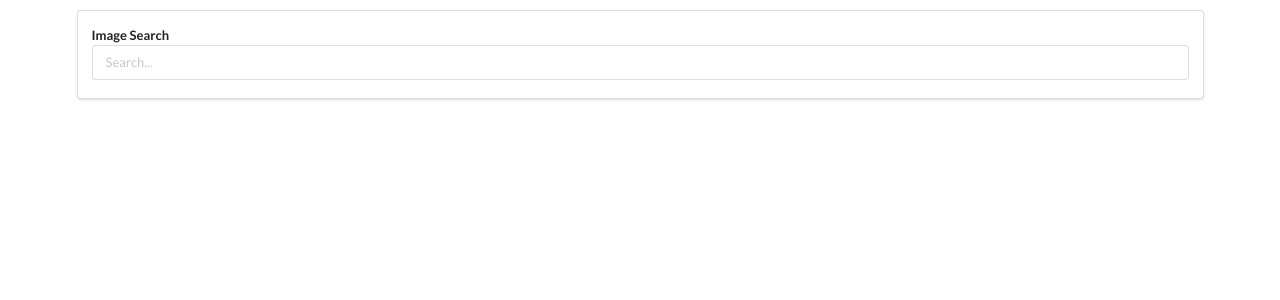
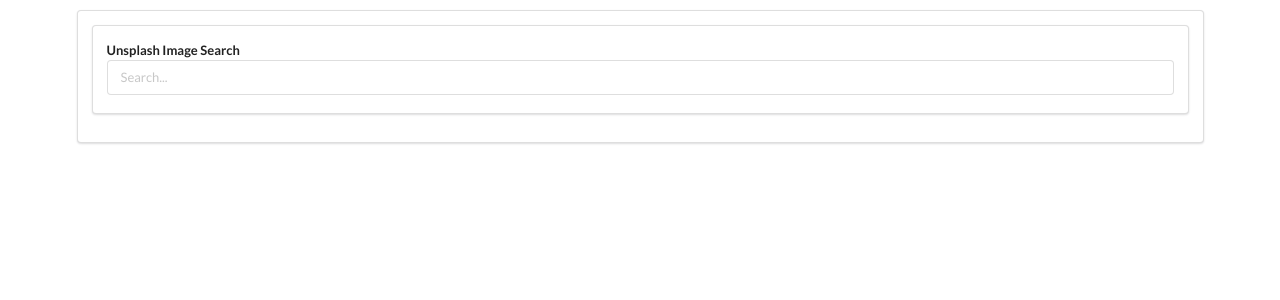
Before and after one commit to bvasilop/React-Unsplash-Pic-Search, a React app: page / in a window 1280 px wide. Shown: the top 300 px of the page. Built offline with nearby package versions, Linux system fonts and the light colour scheme.

Commit message:
added loader to images

```diff
--- a/src/components/App.js
+++ b/src/components/App.js
@@ -19,8 +19,10 @@
     const { images } = this.state;
     return (
       <div className="ui container" style={{ marginTop: '10px' }}>
-        <SearchBar onSubmit={this.onSearchSubmit} />
-        <ImageList images={images} />
+        <div className="ui segment">
+          <SearchBar onSubmit={this.onSearchSubmit} />
+          <ImageList images={images} />
+        </div>
       </div>
     );
   }
--- a/src/components/ImageList.js
+++ b/src/components/ImageList.js
@@ -8,7 +8,15 @@
   const images = props.images.map(image => (
     <ImageCard key={image.id} image={image} />
   ));
-
+  if (!images) {
+    return (
+      <div className="ui segment">
+        <div className="ui active inverted dimmer">
+          <div className="ui text loader">Loading</div>
+        </div>
+      </div>
+    );
+  }
   return <div className="image-list">{images}</div>;
 };
 
--- a/src/components/SearchBar.js
+++ b/src/components/SearchBar.js
@@ -17,8 +17,8 @@
       <div className="ui segment">
         <form onSubmit={this.onFormSubmit} className="ui form">
           <div className="field">
-            <label htmlFor="Image Search" id="image-search">
-              Image Search
+            <label htmlFor="Unsplash Image Search" id="image-search">
+              Unsplash Image Search
               <input
                 id="image-search"
                 type="text"
```
